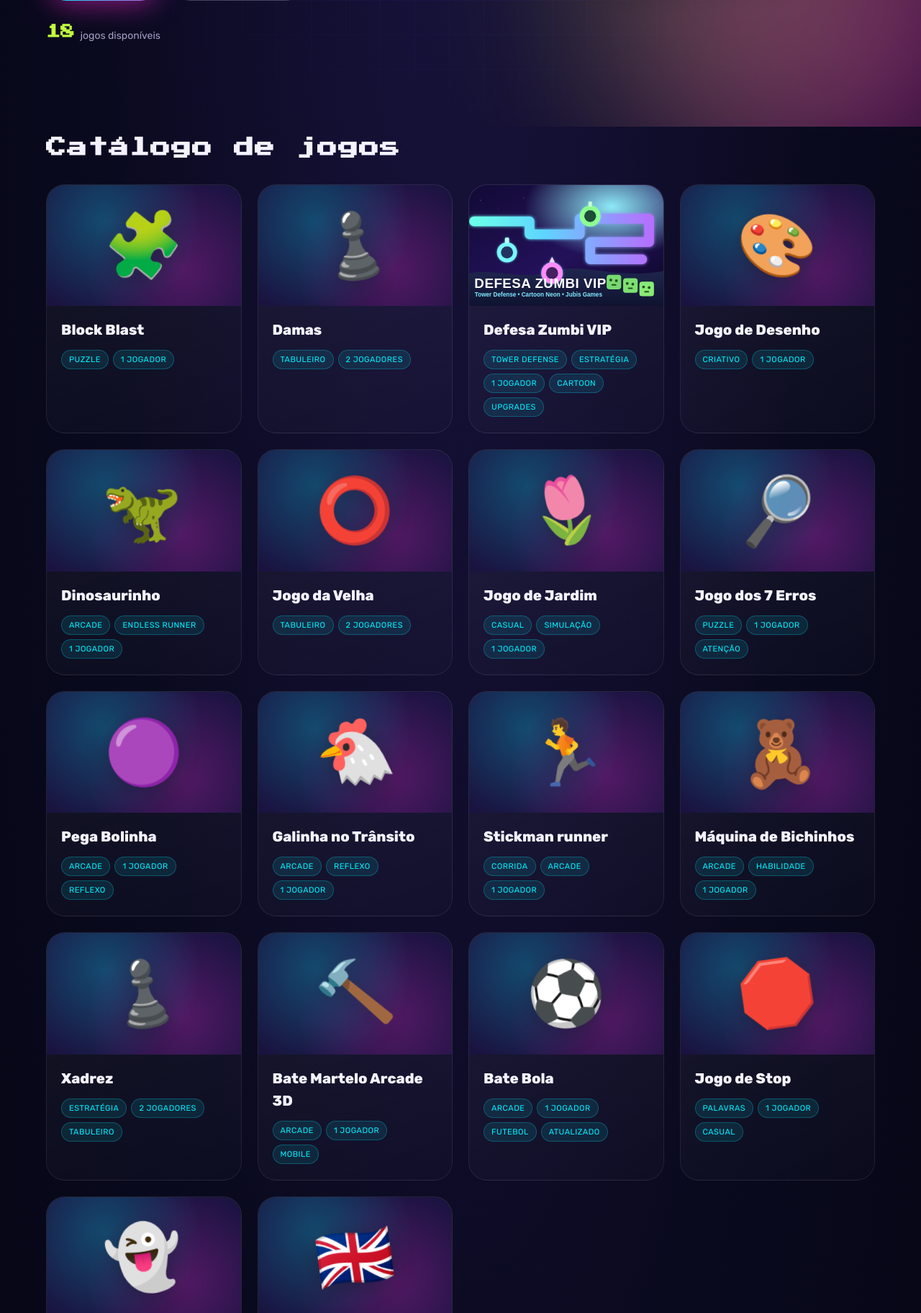
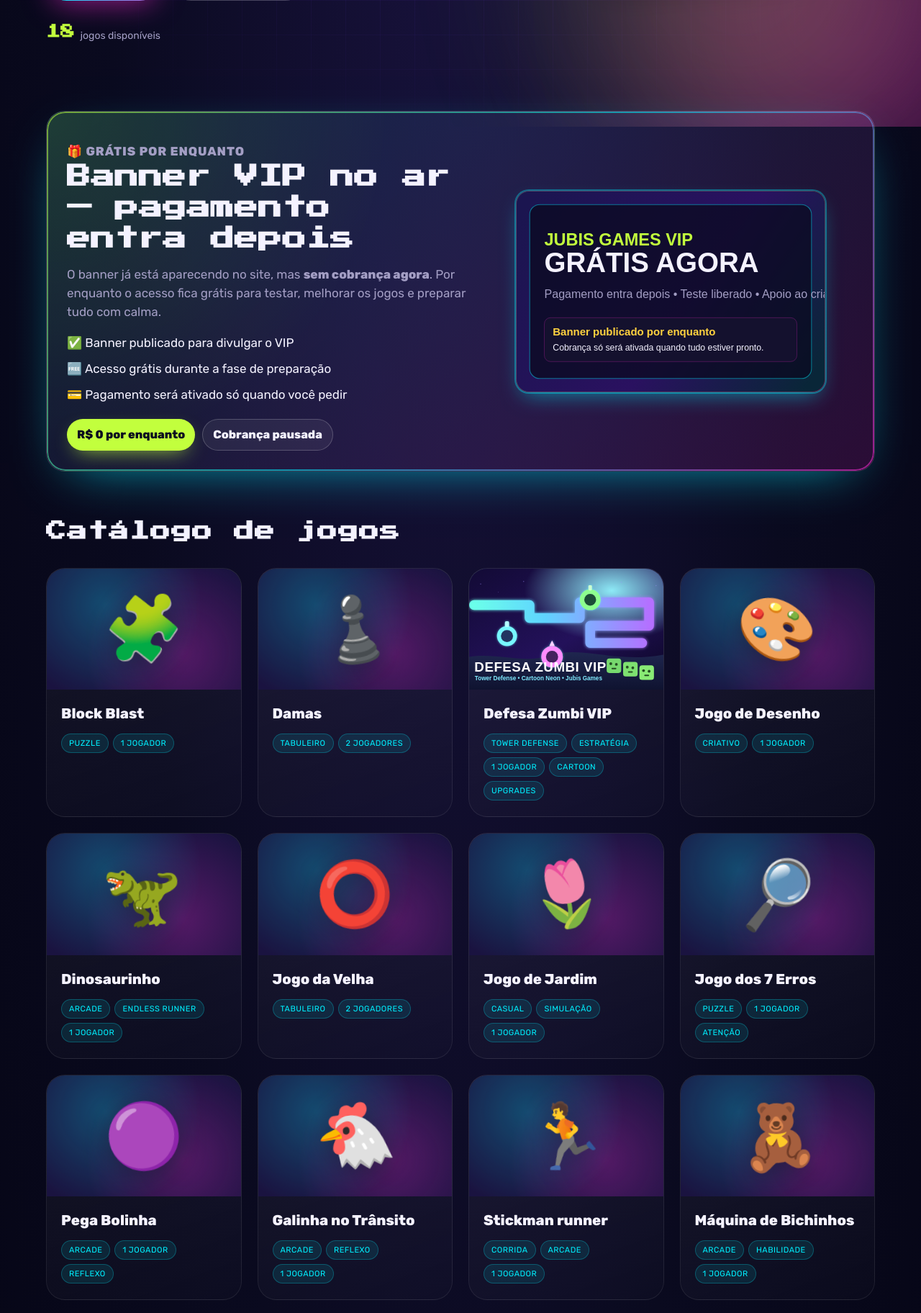
Before and after one commit to chocolateazedo/jubis-games, a PHP site: page / in a window 1280 px wide. Shown: the part 624-2448 px from the top of the page at 72% size. Run offline with PHP 8.4, Linux system fonts and the light colour scheme.

Commit message:
Add temporary free VIP banner

```diff
--- a/assets/css/style.css
+++ b/assets/css/style.css
@@ -346,7 +346,7 @@ main {
 
 /* ===== Games grid ===== */
 .games {
-  padding: 30px 0 60px;
+  padding: 46px 0 60px;
 }
 .games__grid {
   display: grid;
@@ -496,15 +496,33 @@ main {
 
 /* ===== VIP Highlight ===== */
 .vip-highlight {
-  margin: 24px 0 10px;
-  padding: 26px;
+  margin: 0 0 16px;
+  padding: 28px;
   border-radius: var(--radius-lg);
-  border: 1px solid rgba(255,255,255,.1);
-  background: linear-gradient(145deg, rgba(0,240,255,.08), rgba(255,43,214,.12));
+  border: 1px solid rgba(255,255,255,.12);
+  background:
+    linear-gradient(145deg, rgba(0,240,255,.10), rgba(255,43,214,.14)),
+    radial-gradient(circle at top left, rgba(194,255,61,.13), transparent 38%);
   display: grid;
   grid-template-columns: 1.1fr 1fr;
   gap: 24px;
   align-items: center;
+  box-shadow: 0 22px 70px -34px rgba(0,240,255,.75);
+  overflow: hidden;
+  position: relative;
+}
+.vip-highlight::before {
+  content: '';
+  position: absolute;
+  inset: 0;
+  border-radius: inherit;
+  padding: 2px;
+  background: linear-gradient(135deg, var(--lime), var(--cyan), var(--magenta));
+  -webkit-mask: linear-gradient(#000 0 0) content-box, linear-gradient(#000 0 0);
+  -webkit-mask-composite: xor;
+          mask-composite: exclude;
+  opacity: .55;
+  pointer-events: none;
 }
 .vip-highlight__tag {
   margin: 0 0 10px;
@@ -512,6 +530,33 @@ main {
   font-weight: 700;
   letter-spacing: .9px;
   color: var(--yellow);
+}
+.vip-highlight__list {
+  margin-top: 16px;
+}
+.vip-highlight__actions {
+  display: flex;
+  flex-wrap: wrap;
+  gap: 10px;
+  margin-top: 20px;
+}
+.vip-highlight__price,
+.vip-highlight__note {
+  display: inline-flex;
+  align-items: center;
+  border-radius: 999px;
+  padding: 9px 14px;
+  font-weight: 800;
+}
+.vip-highlight__price {
+  background: var(--lime);
+  color: var(--bg);
+  box-shadow: 0 10px 28px -12px rgba(194,255,61,.9);
+}
+.vip-highlight__note {
+  border: 1px solid rgba(255,255,255,.2);
+  color: var(--ink);
+  background: rgba(255,255,255,.06);
 }
 .vip-highlight h2 {
   margin: 0;
--- a/index.php
+++ b/index.php
@@ -105,6 +105,29 @@ function e(string $s): string {
       </div>
     </section>
 
+    <section class="vip-highlight" aria-labelledby="vip-plano">
+      <div class="vip-highlight__content">
+        <p class="vip-highlight__tag">🎁 grátis por enquanto</p>
+        <h2 id="vip-plano">Banner VIP no ar — pagamento entra depois</h2>
+        <p>
+          O banner já está aparecendo no site, mas <strong>sem cobrança agora</strong>.
+          Por enquanto o acesso fica grátis para testar, melhorar os jogos e preparar tudo com calma.
+        </p>
+        <ul class="about__list vip-highlight__list">
+          <li>✅ Banner publicado para divulgar o VIP</li>
+          <li>🆓 Acesso grátis durante a fase de preparação</li>
+          <li>💳 Pagamento será ativado só quando você pedir</li>
+        </ul>
+        <div class="vip-highlight__actions" aria-label="Status do VIP">
+          <span class="vip-highlight__price">R$ 0 por enquanto</span>
+          <span class="vip-highlight__note">Cobrança pausada</span>
+        </div>
+      </div>
+      <figure class="vip-highlight__media">
+        <img src="assets/img/vip-pass.svg" alt="Banner do VIP grátis por enquanto, com pagamento planejado para depois" loading="lazy" />
+      </figure>
+    </section>
+
     <section id="jogos" class="games">
       <header class="section-head">
         <h2>Catálogo de jogos</h2>
@@ -143,25 +166,6 @@ function e(string $s): string {
     </section>
 
 
-    <section class="vip-highlight" aria-labelledby="vip-plano">
-      <div class="vip-highlight__content">
-        <p class="vip-highlight__tag">⏳ em preparação</p>
-        <h2 id="vip-plano">VIP vai entrar depois, quando o jogo estiver perfeito</h2>
-        <p>
-          Perfeito! Seguindo sua orientação: <strong>não vamos ativar cobrança agora</strong>.
-          Primeiro vamos deixar os jogos redondinhos, e só depois liberamos o VIP.
-        </p>
-        <ul class="about__list">
-          <li>🧪 Foco atual: melhorar qualidade dos jogos</li>
-          <li>🔒 Cobrança pausada para não cair dinheiro no vazio</li>
-          <li>✅ Quando você falar para ativar, a gente publica o VIP</li>
-        </ul>
-      </div>
-      <figure class="vip-highlight__media">
-        <img src="assets/img/vip-pass.svg" alt="Banner do VIP em preparação para lançamento futuro" loading="lazy" />
-      </figure>
-    </section>
-
     <section id="sobre" class="about">
       <div class="about__card">
         <h2>Sobre o Jubis Games</h2>
```
Also changed, not shown: assets/img/vip-pass.svg.
